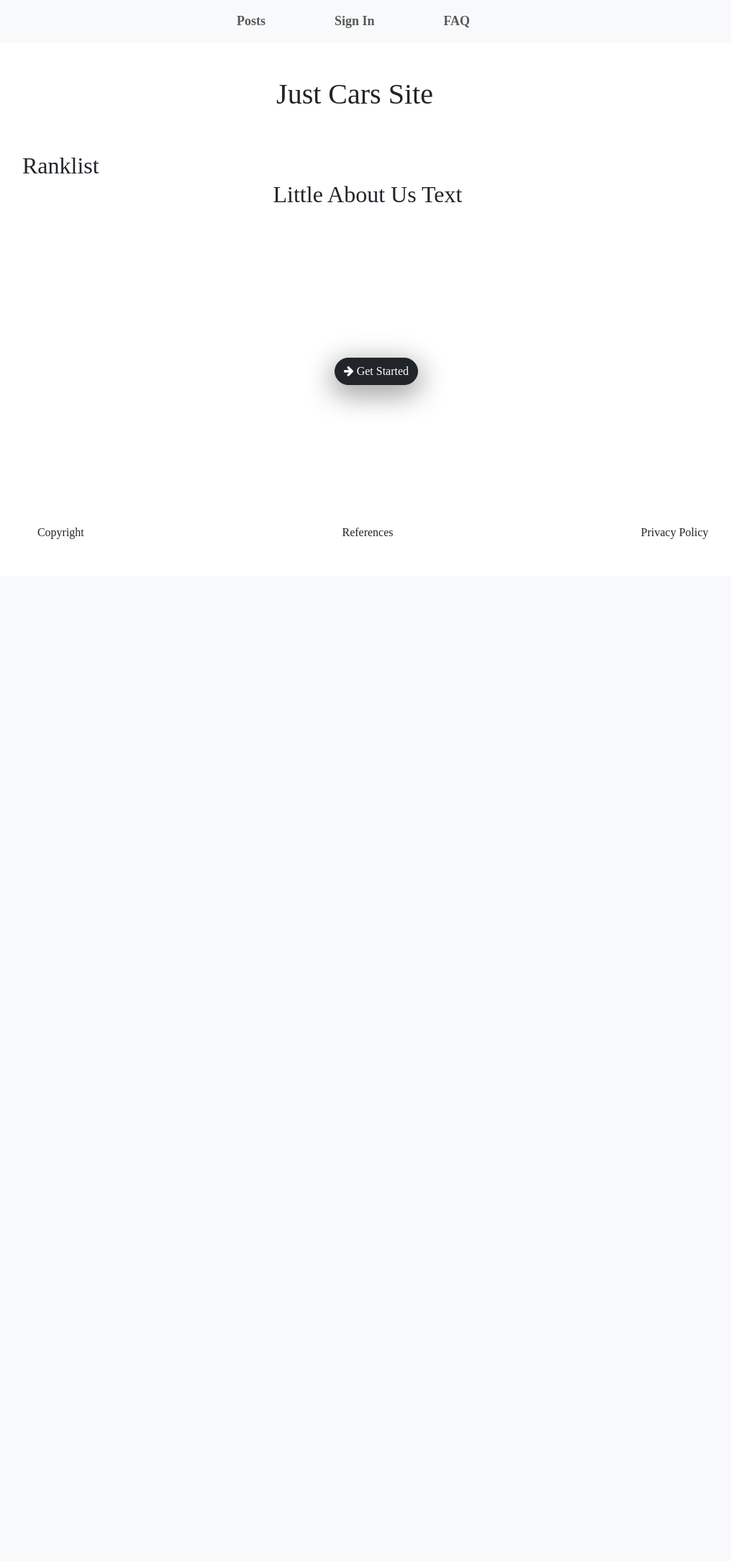
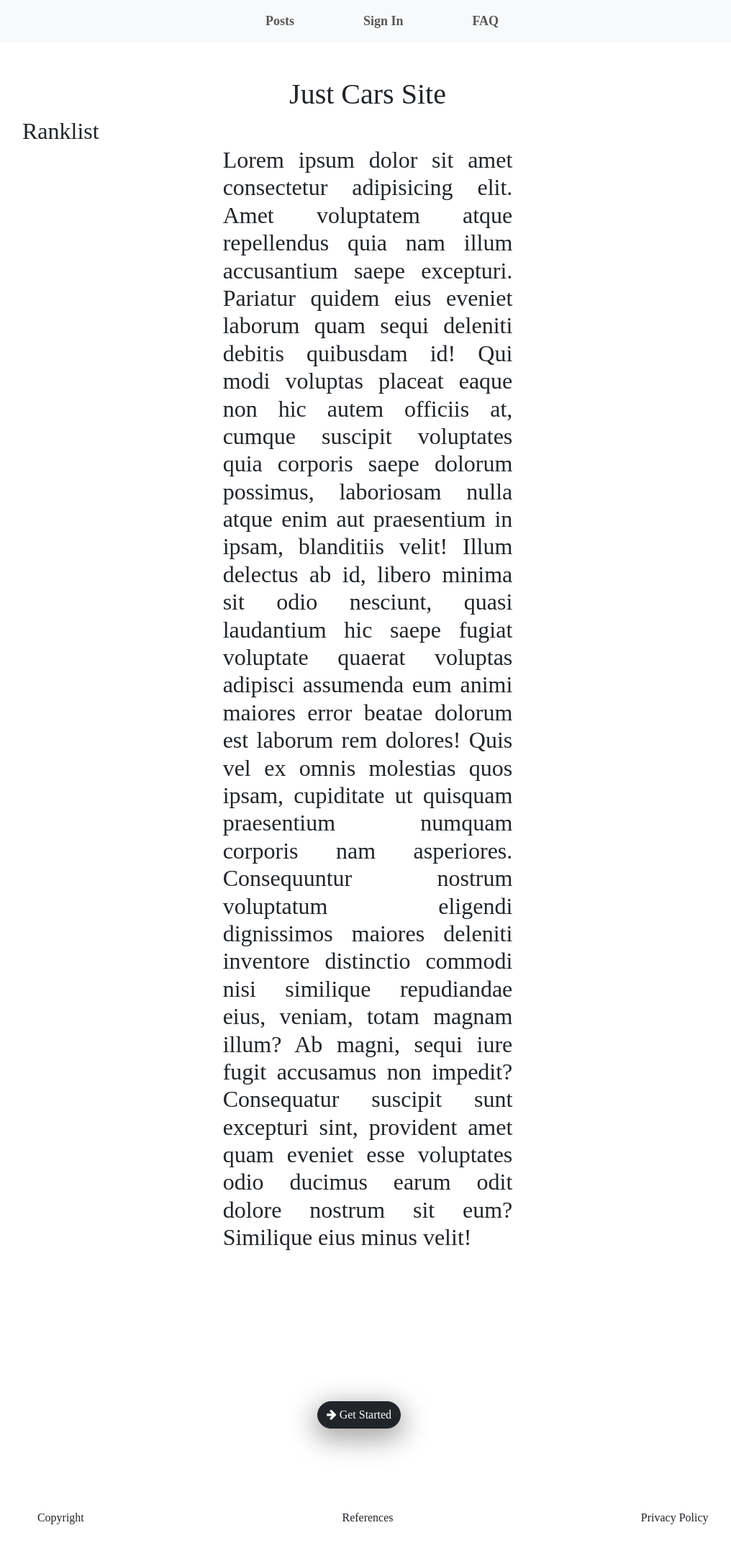
Before and after one commit to NyMartin04/Blog, a PHP site: page /html/home.html in a window 1280 px wide. Shown: the whole page at 72% size, without its empty margins (117-1133 px from the left). Before the commit the page ends 749 px from the top, so only its background shows below. Run offline with PHP 8.4, Linux system fonts and the light colour scheme.

Commit message:
Home/Login Correction

```diff
--- a/css/home.css
+++ b/css/home.css
@@ -14,7 +14,7 @@
 }
 
 .text {
-    text-align: center;
+    text-align: justify;
     margin-top: 40px;
 }
 
--- a/html/getStarted.html
+++ b/html/getStarted.html
@@ -28,7 +28,7 @@
                     <li class="nav-item">
                         <a class="nav-link" href="#">Posts</a>
                     </li>
-                    <li class="nav-item" id="FAQ">
+                    <li class="nav-item me-0" id="FAQ">
                         <a class="nav-link" href="#">FAQ</a>
                     </li>
                 </ul>
@@ -37,7 +37,7 @@
     </nav>
 
     <section class="row d-flex justify-content-md-center">
-        <div class="col-md-12 mt-5 mb-5 pe-5">
+        <div class="col-md-12 mt-5 mb-5">
             <h1 class="text-center">Just Cars Site</h1>
         </div>
         <div class="flip-container col-md-2 me-5">
@@ -66,7 +66,7 @@
 
     </section>
 
-    <footer class="row bottom-0 position-fixed w-100 pb-5">
+    <footer class="row bottom-0 w-100 pb-5 mt-5 position-fixed">
         <div class="col-4 text-center">Copyright</div>
         <div class="col-4 text-center">References</div>
         <div class="col-4 text-center">Privacy Policy</div>
--- a/html/home.html
+++ b/html/home.html
@@ -12,7 +12,7 @@
 </head>
 
 <body class="body">
-    <nav class="navbar navbar-expand-lg navbar-light bg-light justify-content-center navbar-fixed-top d-flex align-content-center">
+    <nav class="navbar navbar-expand-lg navbar-light bg-light navbar-fixed-top">
         <div class="container">
             <a class="navbar-brand" href="#"></a>
             <button class="navbar-toggler" type="button" data-bs-toggle="collapse" data-bs-target="#navbarScroll"
@@ -27,7 +27,7 @@
                     <li class="nav-item">
                         <a class="nav-link" href="login.html">Sign In</a>
                     </li>
-                    <li class="nav-item" id="FAQ">
+                    <li class="nav-item me-0" id="FAQ">
                         <a class="nav-link" href="#">FAQ</a>
                     </li>
                 </ul>
@@ -35,7 +35,7 @@
         </div>
     </nav>
     <section class="row">
-        <div class="col-md-12 mt-5 mb-5 pe-5">
+        <div class="col-md-12 mt-5 ">
             <h1 class="text-center">Just Cars Site</h1>
         </div>
         <div class="col-md-4 text-center">
@@ -46,13 +46,13 @@
         <div class="col-md-4">
             <div class="text">
                 <h2>
-                    Little About Us Text
+                   Lorem ipsum dolor sit amet consectetur adipisicing elit. Amet voluptatem atque repellendus quia nam illum accusantium saepe excepturi. Pariatur quidem eius eveniet laborum quam sequi deleniti debitis quibusdam id! Qui modi voluptas placeat eaque non hic autem officiis at, cumque suscipit voluptates quia corporis saepe dolorum possimus, laboriosam nulla atque enim aut praesentium in ipsam, blanditiis velit! Illum delectus ab id, libero minima sit odio nesciunt, quasi laudantium hic saepe fugiat voluptate quaerat voluptas adipisci assumenda eum animi maiores error beatae dolorum est laborum rem dolores! Quis vel ex omnis molestias quos ipsam, cupiditate ut quisquam praesentium numquam corporis nam asperiores. Consequuntur nostrum voluptatum eligendi dignissimos maiores deleniti inventore distinctio commodi nisi similique repudiandae eius, veniam, totam magnam illum? Ab magni, sequi iure fugit accusamus non impedit? Consequatur suscipit sunt excepturi sint, provident amet quam eveniet esse voluptates odio ducimus earum odit dolore nostrum sit eum? Similique eius minus velit!
                 </h2>
             </div>
         </div>
     </section>
 
-    <div class="getStartedButton">
+    <div class="getStartedButton me-5">
         <a href="getStarted.html">
             <button type="button" class="btn btn-dark">
             <i class='fa fa-arrow-right'></i> Get Started
@@ -66,7 +66,7 @@
         <div class="col-md-4 image"><img src="" alt=""></div>
     </section>
 
-    <footer class="row bottom-0 position-fixed w-100 pb-5">
+    <footer class="row bottom-0 w-100 pb-5 mt-5">
         <div class="col-4 text-center">Copyright</div>
         <div class="col-4 text-center">References</div>
         <div class="col-4 text-center">Privacy Policy</div>
```
